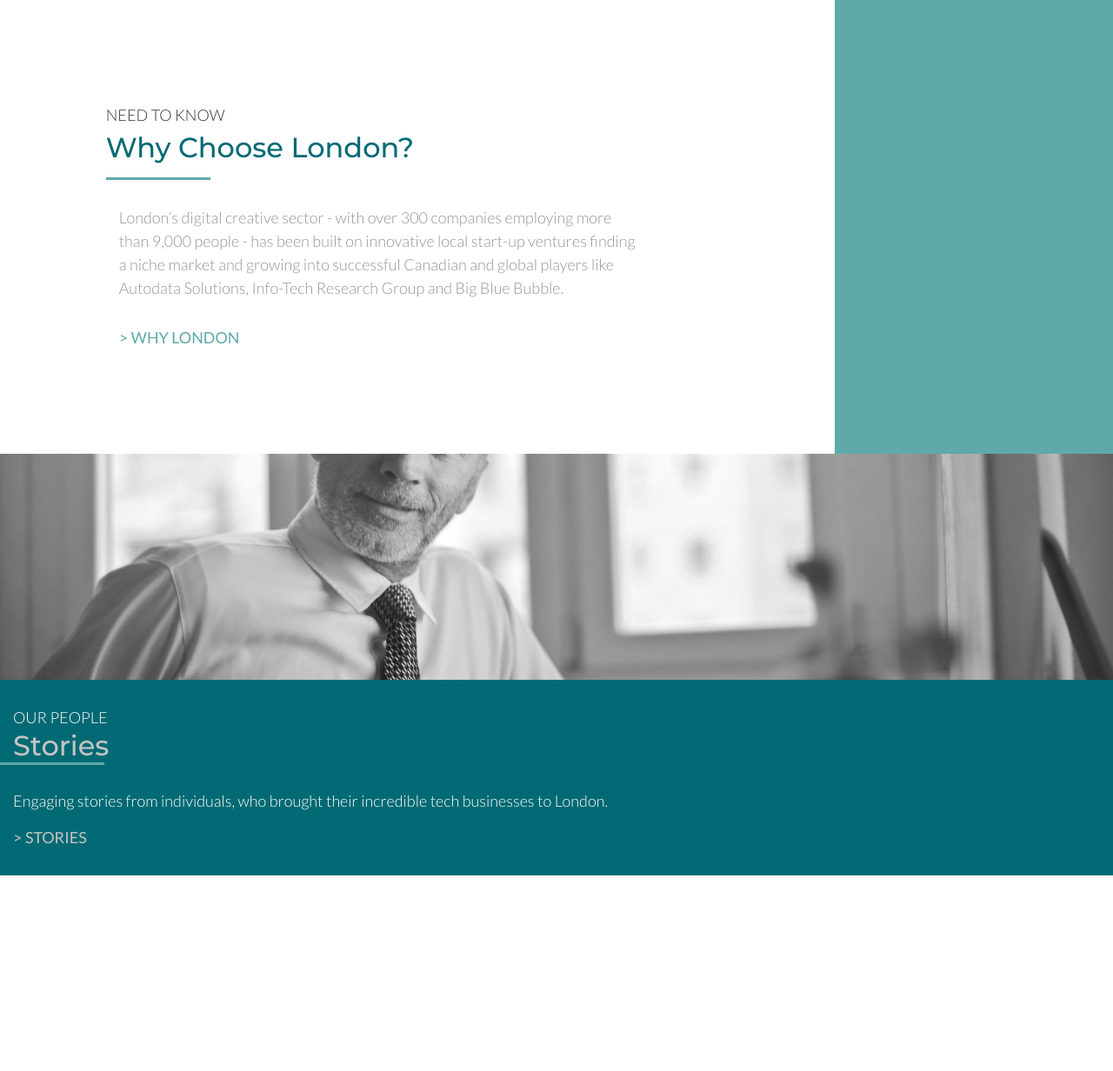
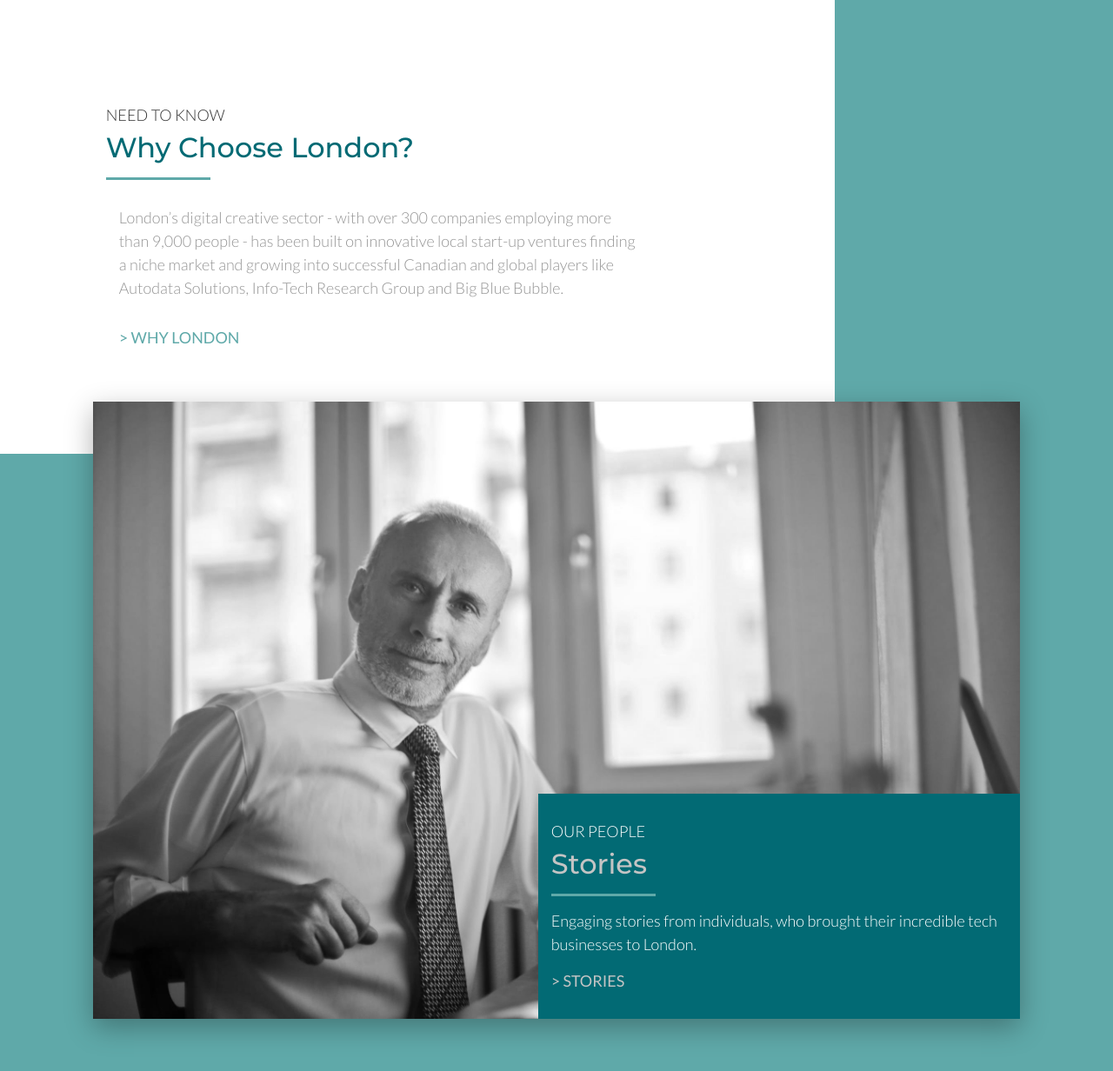
Before and after one commit to jaoueis/fwyllie_ledc, a PHP site: page / in a window 1280 px wide. Shown: the part 640-1872 px from the top of the page at 87% size. Before the commit the page ends 1647 px from the top, so only its background shows below. Run offline with PHP 8.4, Linux system fonts and the light colour scheme.

Commit message:
set up home stories

```diff
--- a/css/styles.css
+++ b/css/styles.css
@@ -254,9 +254,7 @@ body.no-scroll {
         top: 36%; } }
     @media screen and (min-width: 62rem) {
       .home-why .left-hr {
-        position: static;
-        top: auto;
-        left: -10%; } }
+        position: static; } }
   .home-why .p-grey {
     margin-bottom: 15px; }
     @media screen and (min-width: 62rem) {
@@ -269,15 +267,45 @@ body.no-scroll {
 .home-why-gutter {
   background: #5fa9a9; }
 
+.home-stories-wrap .row {
+  background: #5fa9a9; }
+  .home-stories-wrap .row > div:first-child {
+    padding: 0; }
+  @media screen and (min-width: 62rem) {
+    .home-stories-wrap .row {
+      height: 710px; } }
+
 .home-stories-img-wrap {
   background: url("../images/biz_guy.jpg") no-repeat center/cover;
-  height: 260px; }
+  height: 260px;
+  padding: 0; }
+  @media screen and (min-width: 40rem) {
+    .home-stories-img-wrap {
+      height: 420px; } }
+  @media screen and (min-width: 62rem) {
+    .home-stories-img-wrap {
+      height: 710px;
+      display: flex;
+      align-items: flex-end;
+      justify-content: flex-end;
+      padding: 0;
+      box-shadow: 0 10px 30px rgba(0, 0, 0, 0.3);
+      position: absolute;
+      width: 100%;
+      top: -60px; } }
 
 .home-stories-text-wrap {
   background: #026a74;
   padding: 30px 15px; }
+  @media screen and (min-width: 62rem) {
+    .home-stories-text-wrap {
+      width: 52%; } }
   .home-stories-text-wrap h2 {
     margin-bottom: 30px; }
+    @media screen and (min-width: 62rem) {
+      .home-stories-text-wrap h2 {
+        margin-top: 5px;
+        margin-bottom: 15px; } }
   .home-stories-text-wrap .left-hr {
     content: "";
     width: 40px;
@@ -290,5 +318,14 @@ body.no-scroll {
     @media screen and (min-width: 62rem) {
       .home-stories-text-wrap .left-hr {
         width: 120px; } }
+    @media screen and (min-width: 40rem) {
+      .home-stories-text-wrap .left-hr {
+        top: 48%; } }
+    @media screen and (min-width: 62rem) {
+      .home-stories-text-wrap .left-hr {
+        position: static; } }
   .home-stories-text-wrap p {
     margin-bottom: 15px; }
+    @media screen and (min-width: 62rem) {
+      .home-stories-text-wrap p {
+        margin: 15px 0; } }
--- a/sass/_home-stories.scss
+++ b/sass/_home-stories.scss
@@ -1,20 +1,61 @@
+.home-stories-wrap .row {
+    background: $light-blue;
+    & > div:first-child {
+        padding: 0;
+    }
+    @media screen and (min-width: 62rem) {
+        height: 710px;
+    }
+}
+
 .home-stories-img-wrap {
     background: url("../images/biz_guy.jpg") no-repeat center/cover;
     height: 260px;
+    padding: 0;
+    @media screen and (min-width: 40rem) {
+        height: 420px;
+    }
+    @media screen and (min-width: 62rem) {
+        height: 710px;
+        display: flex;
+        align-items: flex-end;
+        justify-content: flex-end;
+        padding: 0;
+        box-shadow: 0 10px 30px rgba(0, 0, 0, .3);
+        position: absolute;
+        width: 100%;
+        top: -60px;
+    }
 }
 
 .home-stories-text-wrap {
     background: $dark-blue;
     padding: 30px 15px;
+    @media screen and (min-width: 62rem) {
+        width: 52%;
+    }
     h2 {
         margin-bottom: 30px;
+        @media screen and (min-width: 62rem) {
+            margin-top: 5px;
+            margin-bottom: 15px;
+        }
     }
     .left-hr {
         @include left-hr;
         background: $light-blue;
         top: 42%;
+        @media screen and (min-width: 40rem) {
+            top: 48%;
+        }
+        @media screen and (min-width: 62rem) {
+            position: static;
+        }
     }
     p {
         margin-bottom: 15px;
+        @media screen and (min-width: 62rem) {
+            margin: 15px 0;
+        }
     }
 }
--- a/sass/_home-why.scss
+++ b/sass/_home-why.scss
@@ -19,8 +19,6 @@
         }
         @media screen and(min-width: 62rem) {
             position: static;
-            top: auto;
-            left: -10%;
         }
     }
     .p-grey {
--- a/sections/home-stories.html
+++ b/sections/home-stories.html
@@ -1,9 +1,17 @@
 <div class="container-fluid home-stories-wrap">
     <section class="row">
-        <div class="col-12 home-stories-img-wrap">
-
+        <div class="col-12 col-lg-10 offset-lg-1">
+            <div class="home-stories-img-wrap">
+                <div class="home-stories-text-wrap d-none d-lg-block">
+                    <span class="span-title-white">our people</span>
+                    <h2 class="h2-grey-light">Stories</h2>
+                    <div class="left-hr"></div>
+                    <p class="p-white">Engaging stories from individuals, who brought their incredible tech businesses to London.</p>
+                    <a href="#" class="cta-grey-light">> stories</a>
+                </div>
+            </div>
         </div>
-        <div class="col-12 home-stories-text-wrap">
+        <div class="col-12 home-stories-text-wrap d-lg-none">
             <span class="span-title-white">our people</span>
             <h2 class="h2-grey-light">Stories</h2>
             <div class="left-hr"></div>
```
